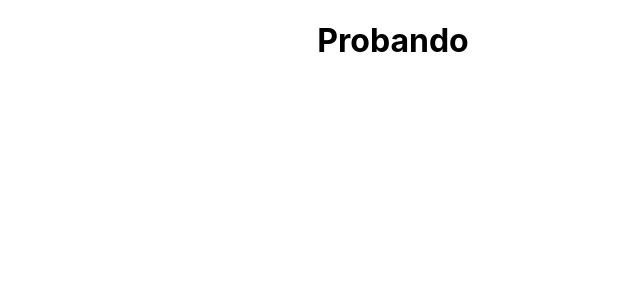
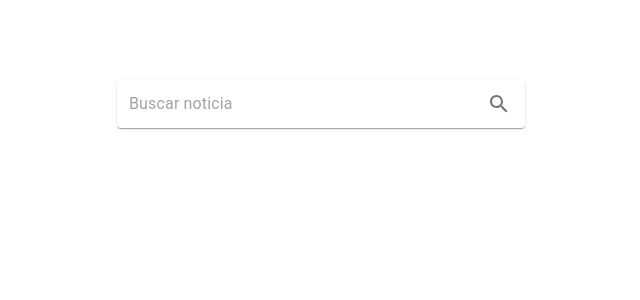
Before and after one commit to ismael29h/react2022integrador, a React (Create React App) app: page / in a window 1280 px wide. Shown: the top 300 px of the page, without its empty margins (247-887 px from the left). Built offline with nearby package versions, Linux system fonts and the light colour scheme.

Commit message:
Se obtiene una lista noticias mediante Cards

```diff
--- a/package.json
+++ b/package.json
@@ -5,6 +5,7 @@
   "dependencies": {
     "@emotion/react": "^11.10.5",
     "@emotion/styled": "^11.10.5",
+    "@mui/icons-material": "^5.10.15",
     "@mui/material": "^5.10.15",
     "@testing-library/jest-dom": "^5.16.5",
     "@testing-library/react": "^13.4.0",
--- a/src/componentes/Buscador/Buscador.jsx
+++ b/src/componentes/Buscador/Buscador.jsx
@@ -0,0 +1,38 @@
+import Paper from '@mui/material/Paper';
+import InputBase from '@mui/material/InputBase';
+import IconButton from '@mui/material/IconButton';
+import SearchIcon from '@mui/icons-material/Search';
+import { useState } from "react";
+
+const Buscador = ({ onBuscar }) => {
+  const [criterioBusqueda, setCriterioBusqueda] = useState('');
+
+  return (
+    <Paper
+      component="div"
+      sx={{ p: '2px 4px', display: 'flex', alignItems: 'center', width: 400, marginTop:10 }}
+    >
+      <InputBase
+        sx={{ ml: 1, flex: 1 }}
+        placeholder="Buscar noticia"
+        inputProps={{ 'aria-label': 'search google maps' }}
+        value={criterioBusqueda}
+        onChange={(e) => {
+          setCriterioBusqueda(e.target.value)
+        }}
+      />
+      <IconButton
+        type="button"
+        sx={{ p: '10px' }}
+        aria-label="search"
+        onClick={() => {
+          onBuscar(criterioBusqueda)
+        }}
+      >
+        <SearchIcon />
+      </IconButton>
+    </Paper>
+  );
+};
+
+export default Buscador
--- /dev/null
+++ b/src/componentes/Noticia/Noticia.jsx
@@ -0,0 +1,67 @@
+import * as React from 'react';
+import Card from '@mui/material/Card';
+import CardContent from '@mui/material/CardContent';
+import CardMedia from '@mui/material/CardMedia';
+import Typography from '@mui/material/Typography';
+import CardActionArea from '@mui/material/CardActionArea';
+import { DEFAULT_IMAGE } from '../../libs/constantes';
+import { useNavigate } from 'react-router-dom';
+
+
+const Noticia = ({
+  noticia,
+  onChange
+}) => {
+    const onCardClick = () => {
+      onChange && onChange(noticia);
+    };
+
+    return (
+      <Card sx={{ width: 250, marginBottom: 10 }}>
+        <CardActionArea onClick={onCardClick}>
+          <CardMedia
+            component="img"
+            height="140"
+            width={250}
+            image={noticia.urlToImage  === 'NA' ? DEFAULT_IMAGE : noticia.urlToImage}
+            alt={noticia.title}
+          />
+          <CardContent>
+            <Typography gutterBottom variant="h5" component="div">
+              {noticia.title}
+            </Typography>
+            <Typography variant="body2" color="text.secondary">
+              {noticia.source.name}
+            </Typography>
+            <Typography variant="body2" color="text.secondary">
+                {noticia.description}
+            </Typography>
+          </CardContent>
+        </CardActionArea>
+      </Card>
+    )
+}
+
+export const ListaNoticias = ({ noticias }) => {
+    const navigate = useNavigate();
+    const onNoticiasClick = ({ imdbID }) => {
+      navigate(`/noticias/${imdbID}`);
+    }
+    return (
+      <section style={{
+        display: 'flex',
+        flexWrap: 'wrap',
+        flexDirection: 'row',
+        justifyContent: 'space-around',
+        marginTop: '20px',
+      }}>
+        {
+          noticias.map((noticia) => {
+            return <Noticia noticia={noticia} onChange={onNoticiasClick}/>
+        })
+        }
+      </section>
+    )
+}
+
+export default Noticia;
--- a/src/paginas/Inicio.jsx
+++ b/src/paginas/Inicio.jsx
@@ -1,7 +1,12 @@
+import { Container } from "@mui/material";
 import { useState } from "react";
 import { useEffect } from "react";
 import { getListadoNoticias } from "../servicios/noticias";
 import { useSearchParams } from "react-router-dom";
+import Loading from "../componentes/Loading/loading";
+import Buscador from "../componentes/Buscador/Buscador";
+import { ListaNoticias } from "../componentes/Noticia/Noticia";
+
 
 const Inicio = () => {
     const [noticias, setNoticias] = useState();
@@ -10,11 +15,14 @@ const Inicio = () => {
     const [cantidadPaginas, setCantidadPaginas] = useState(1)
     const [searchParams, setSearchParams] = useSearchParams();
 
-    const buscarNoticias = async () => {
+    const buscarNoticias = async (pagina) => {
         setIsLoading(true);
-        const {Search: noticia, totalResultados} = await getListadoNoticias(searchParams.get('query'), pagina);
-        setNoticias(noticia);
-        setCantidadPaginas(Math.ceil(parseInt(totalResultados)/10));
+        const {Search: status, articles, totalResults} = await getListadoNoticias(searchParams.get('query'), pagina);
+        setNoticias(articles);
+        console.log(await getListadoNoticias(searchParams.get('query'), 1));
+        console.log(totalResults)
+        console.log(articles)
+        setCantidadPaginas(Math.ceil(parseInt(totalResults)/10));
         setIsLoading(false);
     }
 
@@ -33,7 +41,11 @@ const Inicio = () => {
     }
 
     return (
-        <h1>Probando</h1>
+        <Container maxWidth='sm'>
+            <Buscador onBuscar={onBuscar}/>
+            { isLoading && <Loading /> }
+            { noticias && <ListaNoticias noticias={noticias} /> }
+        </Container>
     )
 
 
--- a/src/servicios/noticias.js
+++ b/src/servicios/noticias.js
@@ -5,7 +5,7 @@ const LANGUAGE = 'es'
 
 
 export const getListadoNoticias = async (criterioBusqueda, paginaActual) => {
-    const respuesta = await fetch('${OMDB_API}/v2/everything?q=${criterioBusqueda}&apiKey=${API_KEY}&page=${paginaActual}&pageSize=${PAGE_SIZE}&language=${LANGUAGE}');
+    const respuesta = await fetch(`${OMDB_API}/v2/everything?q=${criterioBusqueda}&apiKey=${API_KEY}&page=${paginaActual}&pageSize=${PAGE_SIZE}&language=${LANGUAGE}`);
     const noticias = await respuesta.json();
     return noticias;
 }
```
Also changed, not shown: 1 other file (tests, documents, lock files or other folders).
